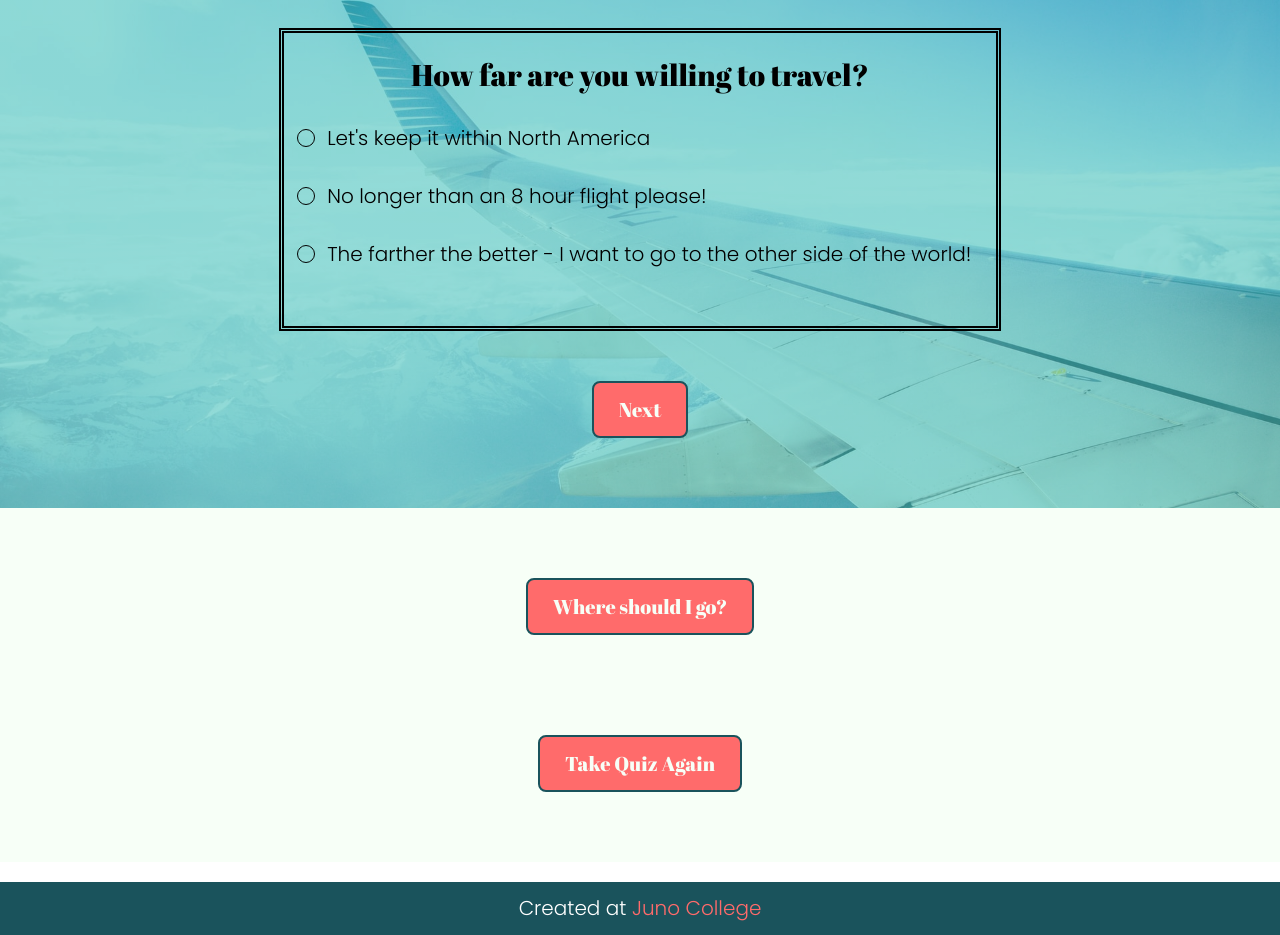
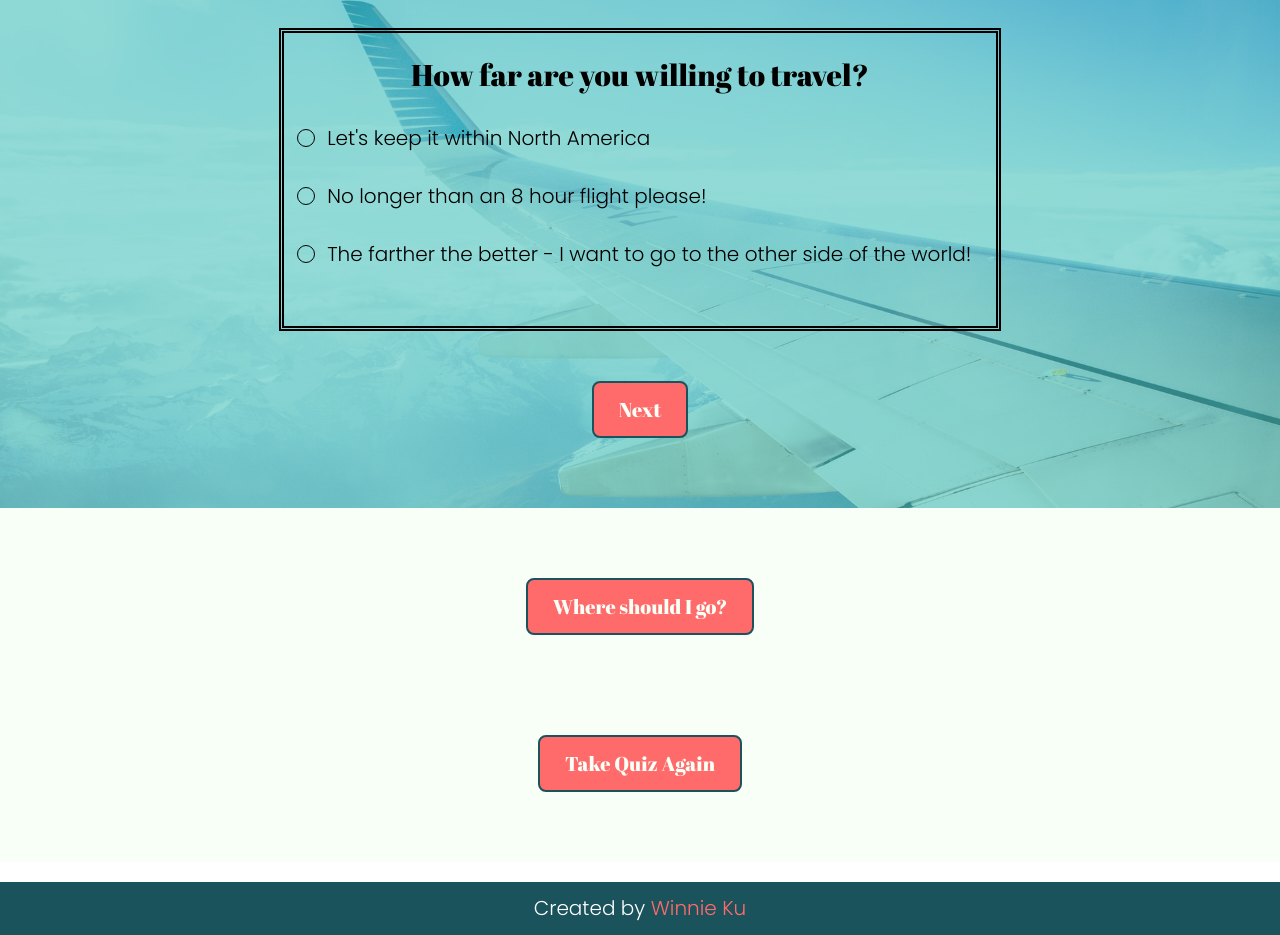
Before and after one commit to dubzku/whereToNext, a plain HTML site: page index.html in a window 1280 px wide. Shown: the part 3535-4470 px from the top of the page. Drawn offline with nearby package versions, Linux system fonts and the light colour scheme.

Commit message:
changed footer

```diff
--- a/index.html
+++ b/index.html
@@ -171,7 +171,7 @@
     </main>
     <footer>
         <div class="wrapper">
-            <p>Created at <a href="https://junocollege.com/" target="_blank">Juno College</a></p>
+            <p>Created by <a href="https://github.com/dubzku" target="_blank">Winnie Ku</a></p>
         </div>
     </footer>
     <script src='https://code.jquery.com/jquery-3.4.0.min.js' integrity='sha256-BJeo0qm959uMBGb65z40ejJYGSgR7REI4+CW1fNKwOg=' crossorigin='anonymous'></script>
```
